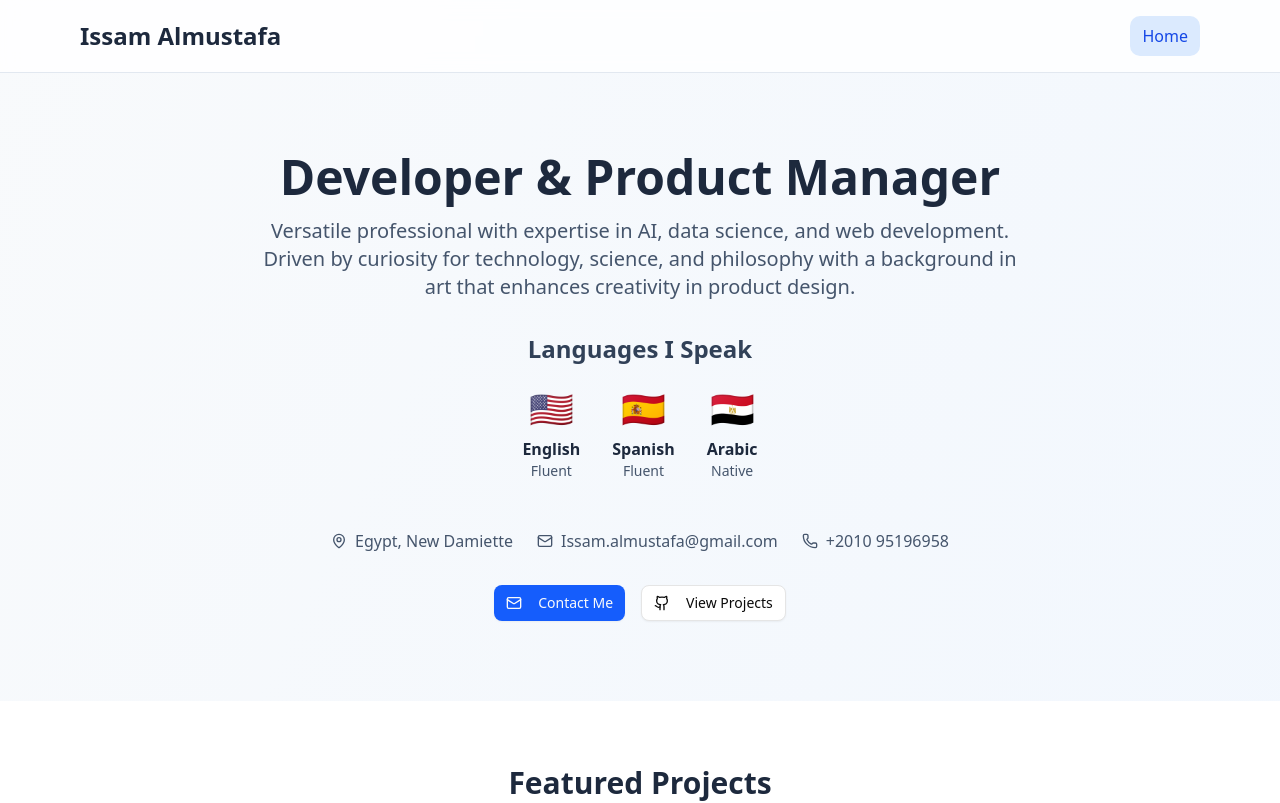
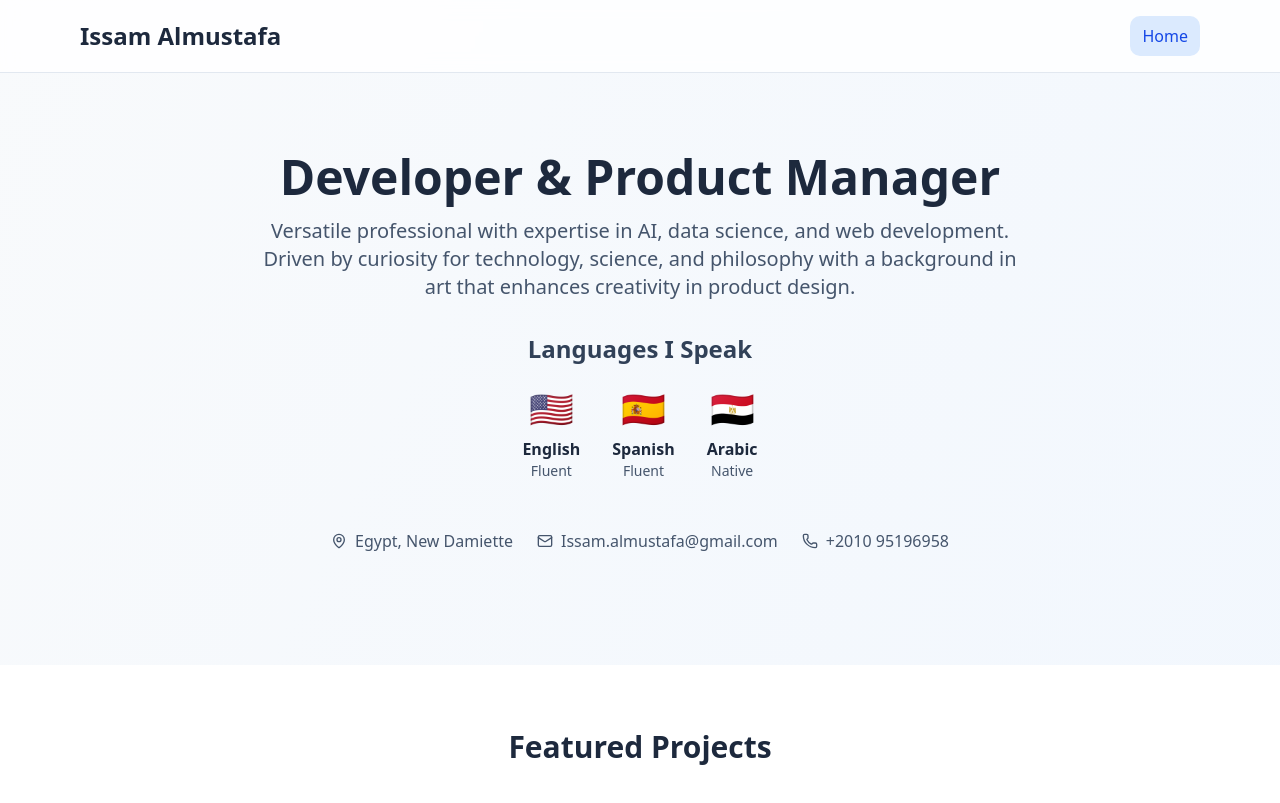
Before and after one commit to issamchong/profile, a React (Vite) app: page / in a window 1280 px wide. Shown: the top 803 px of the page. Built offline with nearby package versions, Linux system fonts and the light colour scheme.

Commit message:
Update App.jsx

```diff
--- a/src/App.jsx
+++ b/src/App.jsx
@@ -135,16 +135,7 @@ function App() {
             </div>
           </div>
 
-          <div className="flex justify-center space-x-4">
-            <Button className="bg-blue-600 hover:bg-blue-700">
-              <Mail className="w-4 h-4 mr-2" />
-              Contact Me
-            </Button>
-            <Button variant="outline">
-              <Github className="w-4 h-4 mr-2" />
-              View Projects
-            </Button>
-          </div>
+
         </div>
       </section>
 
```
